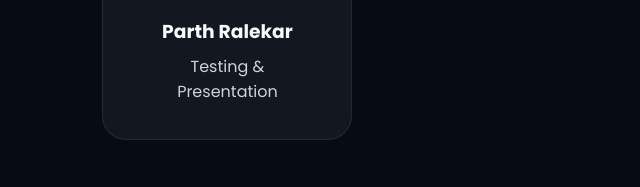
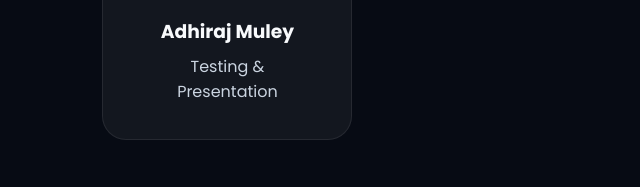
Before and after one commit to vedantt05/smart-budget-allocation-system, a plain HTML site: page index.html in a window 1280 px wide. Shown: the part 2783-2970 px from the top of the page, 0-640 px from the left. Drawn offline with Linux system fonts and the light colour scheme.

Commit message:
Update index.html

```diff
--- a/index.html
+++ b/index.html
@@ -848,7 +848,7 @@ Documentation
 
 <h3>
 
-Parth Ralekar
+Adhiraj Muley
 
 </h3>
 
```
